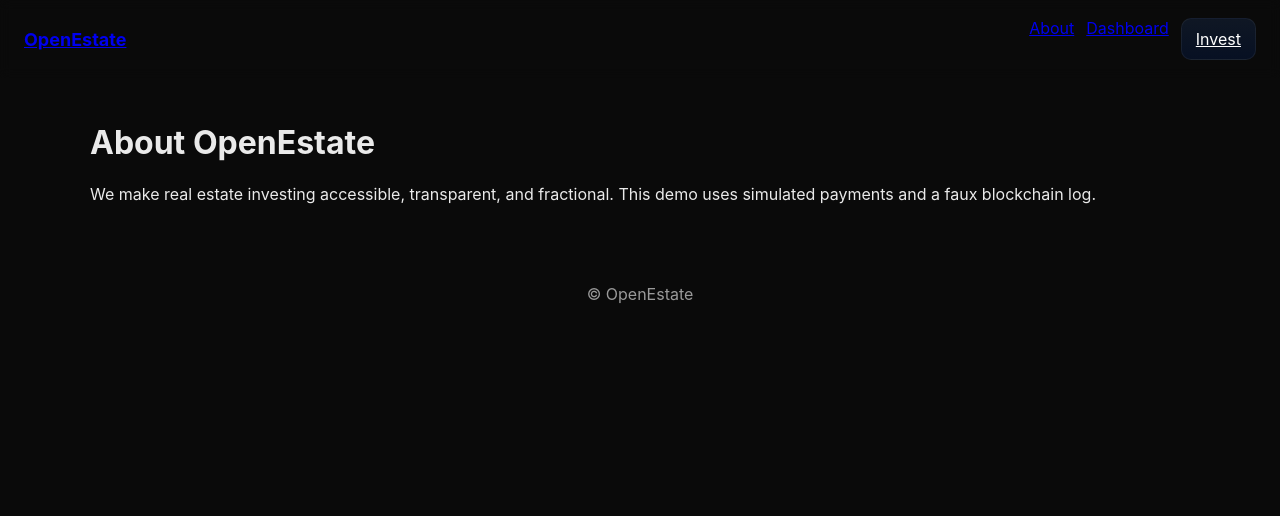
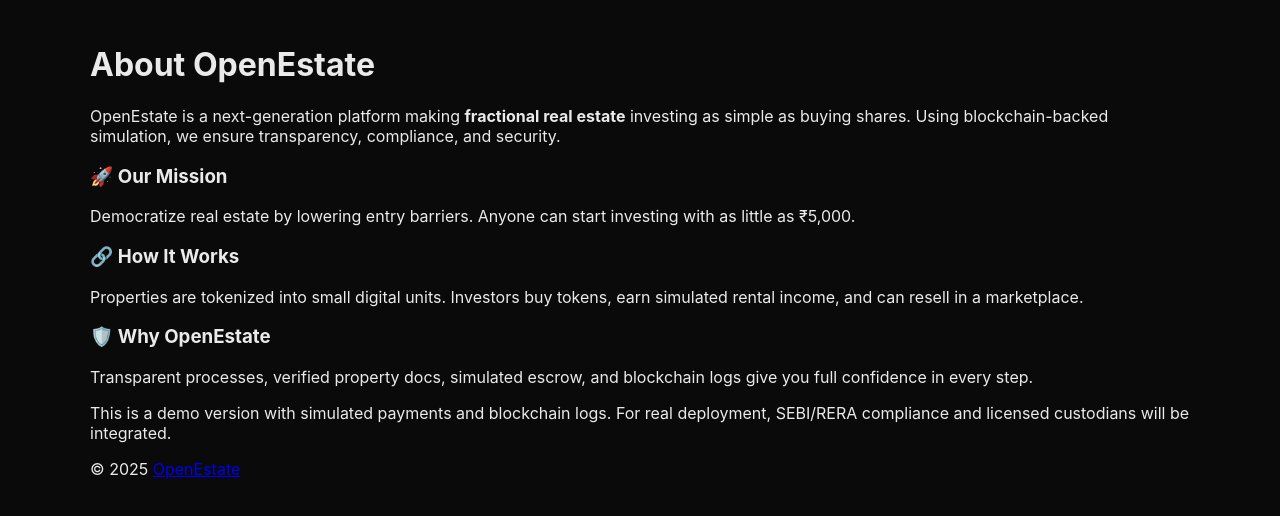
Before and after one commit to VibSinghJATT/OpenEstate, a Next.js app: page /about in a window 1280 px wide. Shown: the top 516 px of the page. Built offline with nearby package versions, Linux system fonts and the light colour scheme.

Commit message:
Update about.js

```diff
--- a/pages/about.js
+++ b/pages/about.js
@@ -1,12 +1,55 @@
-import Navbar from '../components/Navbar'
-import Footer from '../components/Footer'
-export default function About(){
-  return (<>
-    <Navbar/>
-    <div className="container">
-      <h1>About OpenEstate</h1>
-      <p>We make real estate investing accessible, transparent, and fractional. This demo uses simulated payments and a faux blockchain log.</p>
+export default function About() {
+  return (
+    <div className="container mx-auto px-6 py-12 text-center">
+      <h1 className="text-4xl font-bold mb-6">About OpenEstate</h1>
+      <p className="text-lg mb-4">
+        OpenEstate is a next-generation platform making{" "}
+        <strong>fractional real estate</strong> investing as simple as buying
+        shares. Using blockchain-backed simulation, we ensure{" "}
+        <span className="text-purple-400"> transparency, compliance, and security</span>.
+      </p>
+
+      <div className="grid md:grid-cols-3 gap-6 mt-10">
+        <div className="bg-gray-900 rounded-xl p-6 shadow hover:scale-105 transition">
+          <h3 className="text-xl font-semibold mb-3">🚀 Our Mission</h3>
+          <p>
+            Democratize real estate by lowering entry barriers. Anyone can start
+            investing with as little as ₹5,000.
+          </p>
+        </div>
+        <div className="bg-gray-900 rounded-xl p-6 shadow hover:scale-105 transition">
+          <h3 className="text-xl font-semibold mb-3">🔗 How It Works</h3>
+          <p>
+            Properties are tokenized into small digital units. Investors buy
+            tokens, earn simulated rental income, and can resell in a marketplace.
+          </p>
+        </div>
+        <div className="bg-gray-900 rounded-xl p-6 shadow hover:scale-105 transition">
+          <h3 className="text-xl font-semibold mb-3">🛡️ Why OpenEstate</h3>
+          <p>
+            Transparent processes, verified property docs, simulated escrow, and
+            blockchain logs give you full confidence in every step.
+          </p>
+        </div>
+      </div>
+
+      <p className="mt-12 text-gray-400">
+        This is a demo version with simulated payments and blockchain logs. For
+        real deployment, SEBI/RERA compliance and licensed custodians will be
+        integrated.
+      </p>
+
+      <footer className="mt-12 text-gray-500">
+        © {new Date().getFullYear()}{" "}
+        <a
+          href="https://github.com/VibSinghJATT/OpenEstate"
+          target="_blank"
+          rel="noopener noreferrer"
+          className="text-purple-400 hover:underline"
+        >
+          OpenEstate
+        </a>
+      </footer>
     </div>
-    <Footer/>
-  </>)
+  );
 }
```
